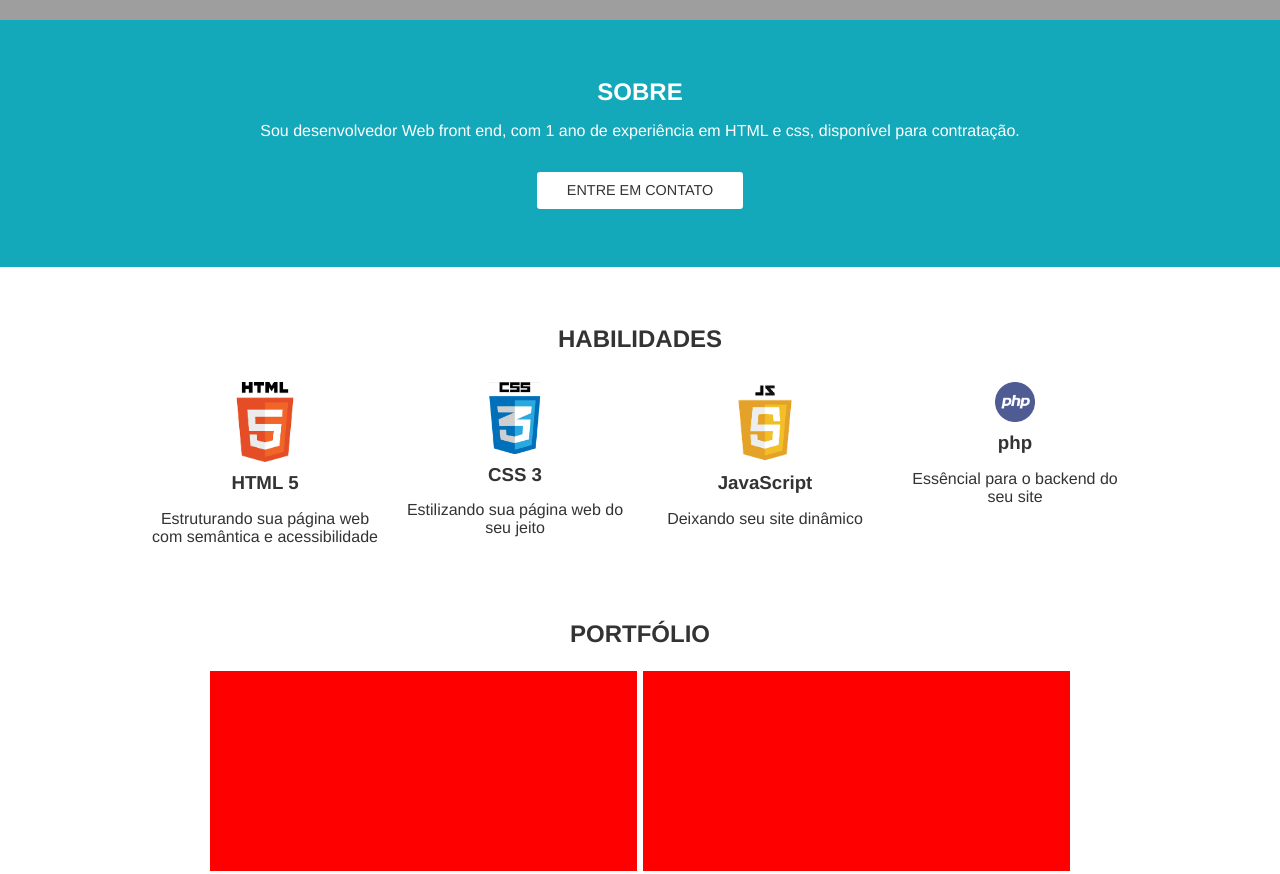
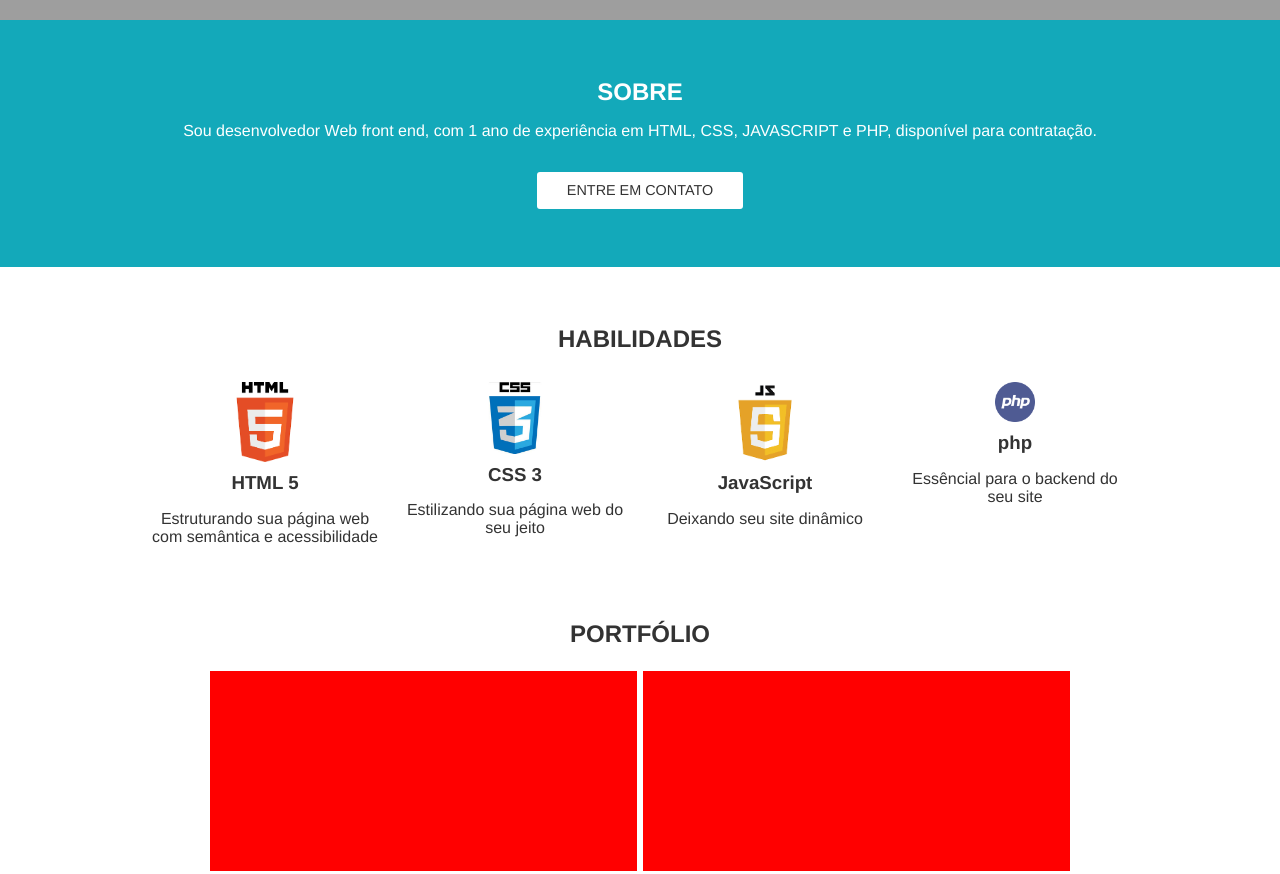
Before and after one commit to AlanSantos01/Portfolio, a plain HTML site: page index.html in a window 1280 px wide. Shown: the part 780-1654 px from the top of the page. Drawn offline with Linux system fonts and the light colour scheme; grey boxes are pictures that could not be loaded.

Commit message:
alteracao no sobre

```diff
--- a/index.html
+++ b/index.html
@@ -26,7 +26,7 @@
 
         <section id="sobre" class="sobre">
             <h2>SOBRE</h2>
-            <p>Sou desenvolvedor Web front end, com 1 ano de experiência em HTML e css, disponível para contratação.</p>
+            <p>Sou desenvolvedor Web front end, com 1 ano de experiência em HTML, CSS, JAVASCRIPT e PHP, disponível para contratação.</p>
             <a href="#contato" class="button">ENTRE EM CONTATO</a>
         </section>
 
```
